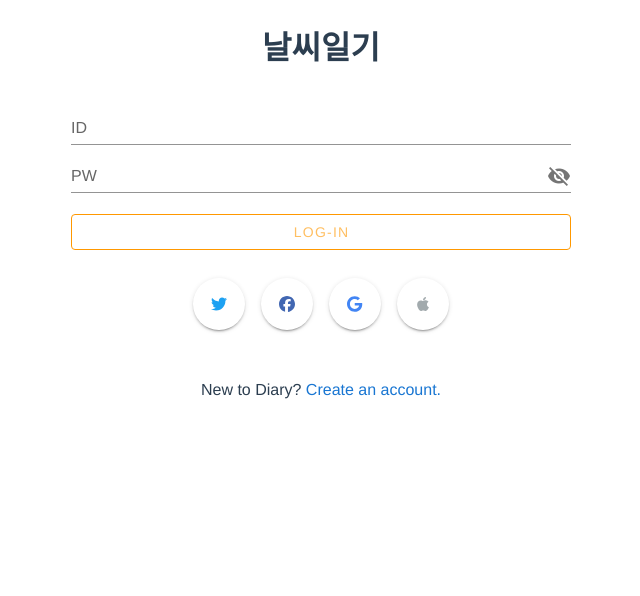
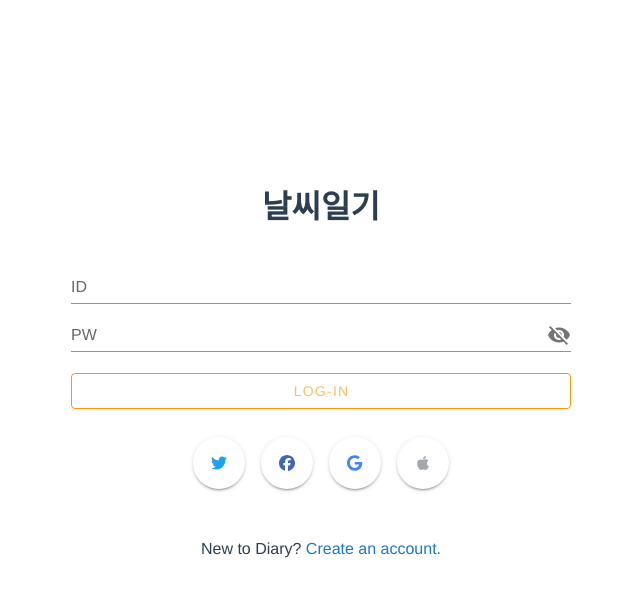
Before and after one commit to 2T1-JH-2016/weather-daily, a Vue app: page / in a window 1280 px wide. Shown: the top 596 px of the page, without its empty margins (319-959 px from the left). Built offline with nearby package versions, Linux system fonts and the light colour scheme; what vue-moment would draw is missing.

Commit message:
앱 size

```diff
--- a/src/App.vue
+++ b/src/App.vue
@@ -2,7 +2,7 @@
   <div id="app">
     <v-app>
       <v-main>
-        <v-content class="mt-3">
+        <v-content class="mt-3 d-flex justify-center align-center" style="height:90%">
           <router-view/>
         </v-content>
       </v-main>
```
